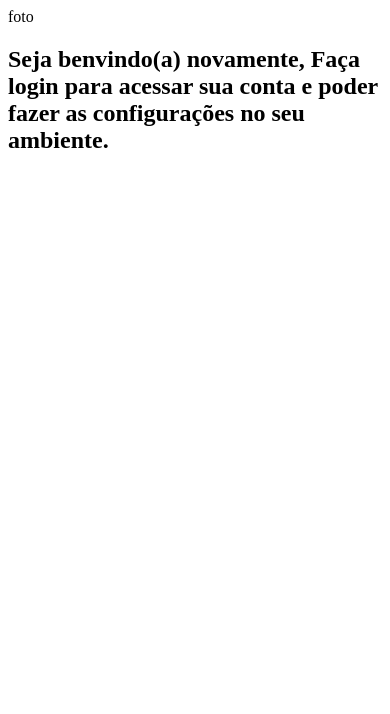
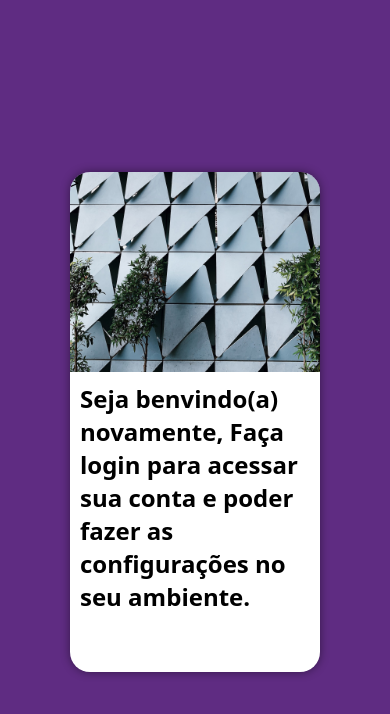
Before and after one commit to RubaoBonato/projeto-login, a plain HTML site: page index.html in a window 390 px wide. Drawn offline with Linux system fonts and the light colour scheme.

Commit message:
mobile first

```diff
--- a/estilos/style.css
+++ b/estilos/style.css
@@ -5,3 +5,49 @@ paleta de cores
 verde: #49a09d
 lilas: #5f2c82
 */
+*{
+    font-family: system-ui, -apple-system, BlinkMacSystemFont, 'Segoe UI', Roboto, Oxygen, Ubuntu, Cantarell, 'Open Sans', 'Helvetica Neue', sans-serif;
+    padding: 0%;
+    margin: 0%;
+    box-sizing: border-box;
+}
+
+body,html{
+    background-color: #5f2c82;
+    height: 100vh;
+    width: 100vw;
+}
+
+main{
+    position: relative;
+    height: 100vh;
+    width: 100vw;
+}
+
+section#login{
+    position: absolute; /*colocar meio da tela*/
+    top: 50%;
+    left:50%;
+    transform: translate(-50%,-50%); /*colocar acima da tela*/
+    overflow: hidden;/*tudo que for fora da borda esconde*/
+
+    background-color: white;
+    width: 250px;
+    height: 500px;
+    border-radius: 20px;
+    box-shadow: 0px 0px 10px rgba(0, 0, 0, 0.450); /*0px não tem deslocamento, 10px de espalhamento e preto*/
+}
+
+section#login > div#imagem{
+    display: block; /*para manter em bloco*/
+    background: #5f2c82 url(../imagens/pexels.jpg) no-repeat;
+    background-size: cover;
+    background-position:left bottom ;
+    height: 200px; /*para poder aparecer na tela*/
+}
+
+section#login > div#formulario{
+    display: block;
+    padding: 10px;
+
+}
--- a/index.html
+++ b/index.html
@@ -11,7 +11,7 @@
     <main>
         <section id="login">
             <div id="imagem">
-                foto
+                <!--aqui vai a imagem nas css-->>
             </div>
             <div id="formulario">
                 <h1>Seja benvindo(a) novamente, Faça login para acessar sua conta e poder fazer as configurações no seu ambiente.</h1>
```
